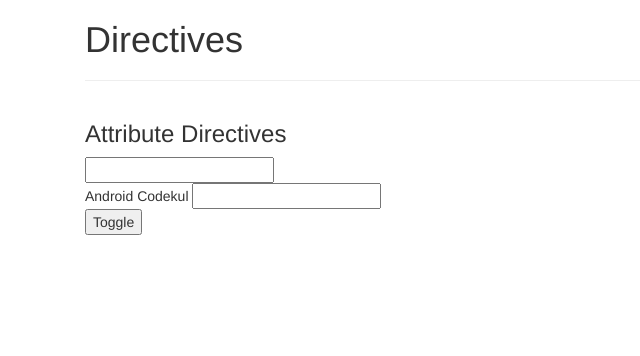
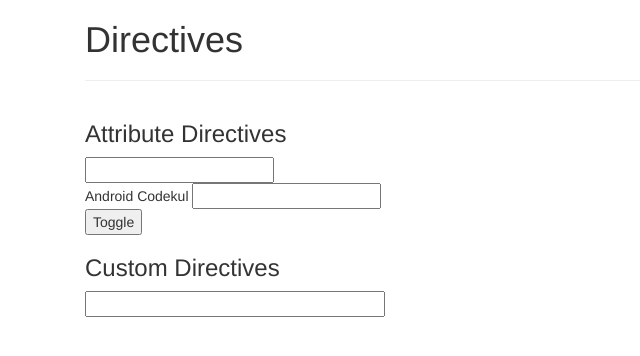
Before and after one commit to CodeKul/ANG2017624-ANGULAR, an Angular app: page / in a window 1280 px wide. Shown: the top 356 px of the page, without its empty margins (0-640 px from the left). Built offline with nearby package versions, Linux system fonts and the light colour scheme.

Commit message:
directives: custom directive host listeners

```diff
--- a/src/app/app.module.ts
+++ b/src/app/app.module.ts
@@ -17,6 +17,7 @@ import { ViewContentChildComponent } from './view-content-child/view-content-chi
 import { ViewChildComponent } from './view-content-child/view-child.component';
 import { ContentChildComponent } from './view-content-child/content-child.component';
 import { DirectivesComponent } from './directives/directives.component';
+import { ResizerDirective } from './directives/resizer.directive';
 
 @NgModule({
   declarations: [
@@ -33,7 +34,8 @@ import { DirectivesComponent } from './directives/directives.component';
     ViewContentChildComponent,
     ViewChildComponent,
     ContentChildComponent,
-    DirectivesComponent
+    DirectivesComponent,
+    ResizerDirective
   ],
   imports: [
     BrowserModule,
--- a/src/app/directives/directives.component.html
+++ b/src/app/directives/directives.component.html
@@ -11,9 +11,17 @@
         <input type="text" [ngStyle]="{'border': '1px solid '+ textColor}">
       </div>
       <div [ngClass]="{well : isWell}">
-        Android Codekul <input type="text" [(ngModel)]="textColor" > {{fullColor}} {{textColor}}
+        Android Codekul <input type="text" [(ngModel)]="textColor" >
       </div>
       <input type="button" value="Toggle" (click)="isWell = !isWell"/>
     </div>
   </div>
+  <div class="row">
+    <div class="col-md-12">
+      <h3>Custom Directives</h3>
+      <div>
+        <input type="text" resizer>
+      </div>
+    </div>
+  </div>
 </div>
--- /dev/null
+++ b/src/app/directives/resizer.directive.ts
@@ -0,0 +1,20 @@
+import { Directive, ElementRef, Renderer2, Renderer, HostListener } from '@angular/core';
+
+@Directive({
+  selector: '[resizer]'
+})
+export class ResizerDirective {
+
+  constructor(private elRef: ElementRef, private rend: Renderer2) {
+    //this.elRef.nativeElement.style.width = '300px';
+    this.rend.setStyle(this.elRef.nativeElement, 'width', '300px');
+  }
+
+  @HostListener('mouseenter') bigger() {
+    this.rend.setStyle(this.elRef.nativeElement, 'width', '500px');
+  }
+
+  @HostListener('mouseleave') smaller() {
+    this.rend.setStyle(this.elRef.nativeElement, 'width', '300px');
+  }
+}
```
Also changed, not shown: 1 other file (tests, documents, lock files or other folders).
